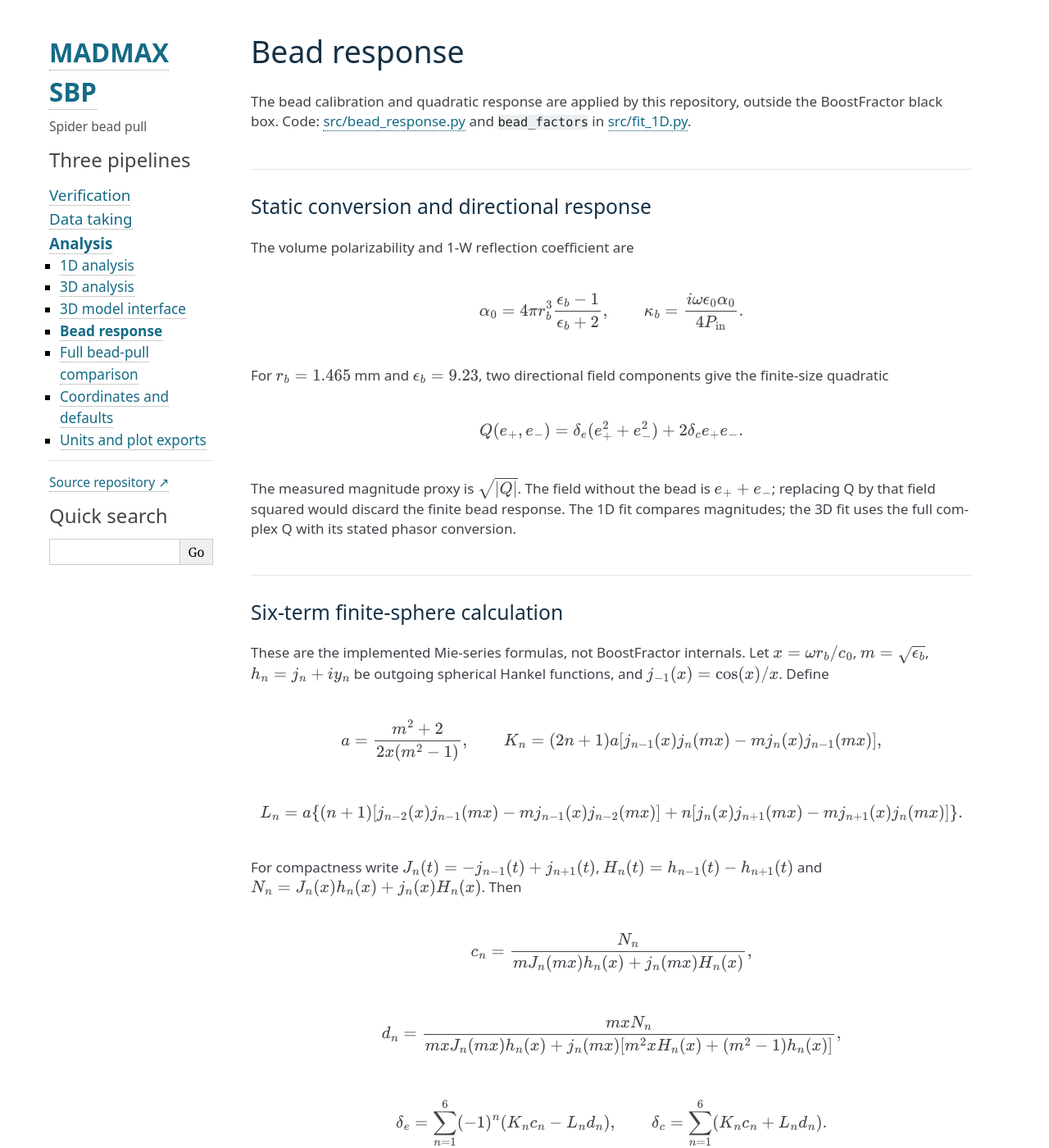
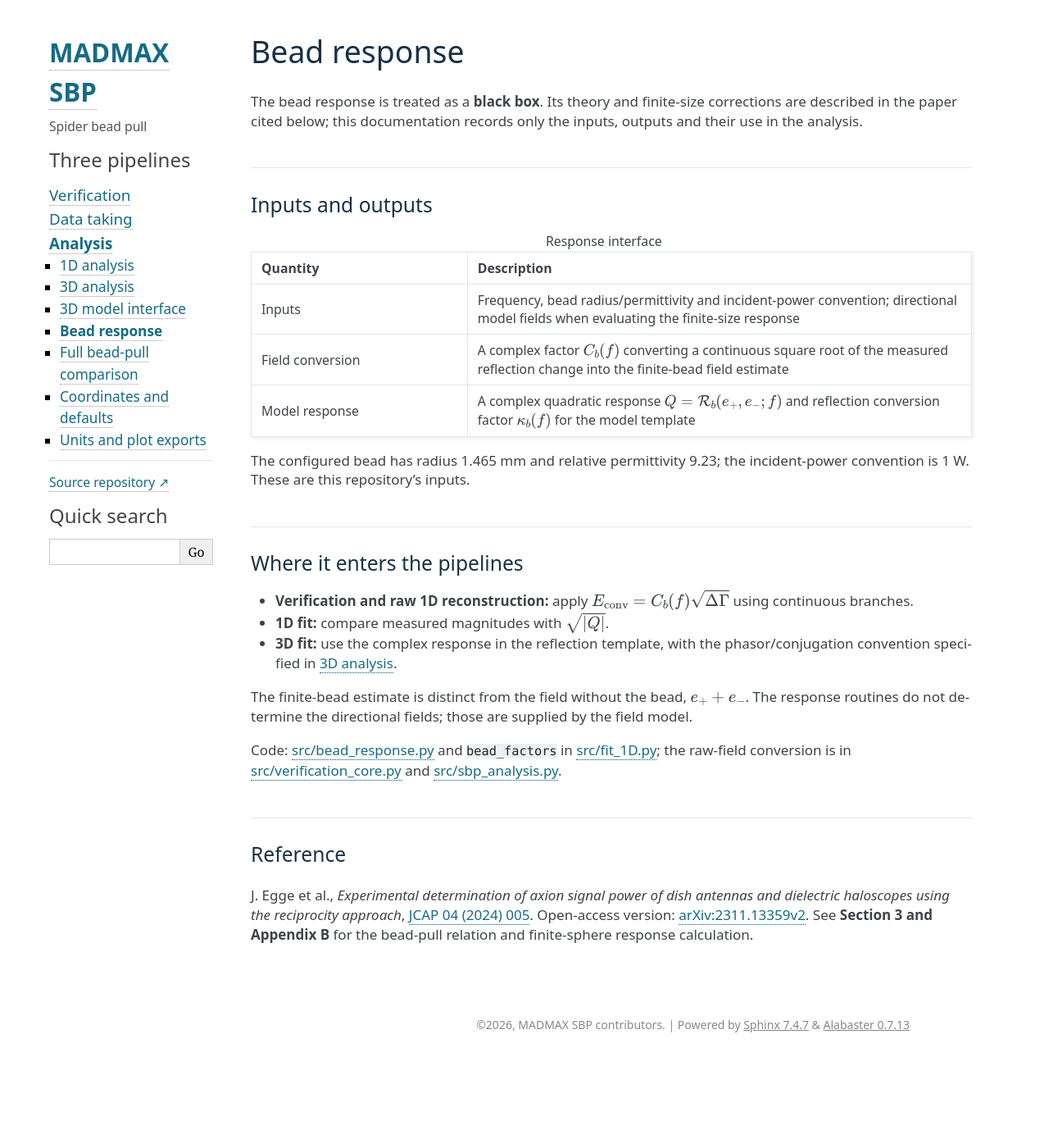
Before and after one commit to nabil-2/madmax-sbp, a Sphinx documentation site: the page built from docs/analysis/bead_response.rst, in a window 1280 px wide and 1400 px high. Shown: the whole window at 82% size. Built offline with Sphinx 7.4.7, drawn with Linux system fonts in a browser that asks for light colours; some of the changed text lies outside the part shown.

Commit message:
Treat bead response as a black box and cite Egge paper

```diff
--- a/docs/analysis/bead_response.rst
+++ b/docs/analysis/bead_response.rst
@@ -1,70 +1,55 @@
 Bead response
 =============
 
-The bead calibration and quadratic response are applied by this repository,
-outside the BoostFractor black box. Code: :codefile:`src/bead_response.py`
-and ``bead_factors`` in :codefile:`src/fit_1D.py`.
+The bead response is treated as a **black box**. Its theory and finite-size
+corrections are described in the paper cited below; this documentation records
+only the inputs, outputs and their use in the analysis.
 
-Static conversion and directional response
-------------------------------------------
+Inputs and outputs
+------------------
 
-The volume polarizability and 1-W reflection coefficient are
+.. list-table:: Response interface
+   :header-rows: 1
+   :widths: 30 70
 
-.. math::
+   * - Quantity
+     - Description
+   * - Inputs
+     - Frequency, bead radius/permittivity and incident-power convention;
+       directional model fields when evaluating the finite-size response
+   * - Field conversion
+     - A complex factor :math:`C_b(f)` converting a continuous square root of
+       the measured reflection change into the finite-bead field estimate
+   * - Model response
+     - A complex quadratic response :math:`Q=\mathcal R_b(e_+,e_-;f)` and
+       reflection conversion factor :math:`\kappa_b(f)` for the model template
 
-   \alpha_0=4\pi r_b^3\frac{\epsilon_b-1}{\epsilon_b+2},\qquad
-   \kappa_b=\frac{i\omega\epsilon_0\alpha_0}{4P_{\mathrm{in}}}.
+The configured bead has radius 1.465 mm and relative permittivity 9.23; the
+incident-power convention is 1 W. These are this repository's inputs.
 
-For :math:`r_b=1.465` mm and :math:`\epsilon_b=9.23`, two directional field
-components give the finite-size quadratic
+Where it enters the pipelines
+-----------------------------
 
-.. math::
+* **Verification and raw 1D reconstruction:** apply
+  :math:`E_{\mathrm{conv}}=C_b(f)\sqrt{\Delta\Gamma}` using continuous branches.
+* **1D fit:** compare measured magnitudes with :math:`\sqrt{|Q|}`.
+* **3D fit:** use the complex response in the reflection template, with the
+  phasor/conjugation convention specified in :doc:`three_dimensional`.
 
-   Q(e_+,e_-)=\delta_e(e_+^2+e_-^2)+2\delta_c e_+e_-.
+The finite-bead estimate is distinct from the field without the bead,
+:math:`e_++e_-`. The response routines do not determine the directional fields;
+those are supplied by the field model.
 
-The measured magnitude proxy is :math:`\sqrt{|Q|}`. The field without the bead
-is :math:`e_++e_-`; replacing Q by that field squared would discard the finite
-bead response. The 1D fit compares magnitudes; the 3D fit uses the full complex Q
-with its stated phasor conversion.
+Code: :codefile:`src/bead_response.py` and ``bead_factors`` in
+:codefile:`src/fit_1D.py`; the raw-field conversion is in
+:codefile:`src/verification_core.py` and :codefile:`src/sbp_analysis.py`.
 
-Six-term finite-sphere calculation
-----------------------------------
+Reference
+---------
 
-These are the implemented Mie-series formulas, not BoostFractor internals.
-Let :math:`x=\omega r_b/c_0`, :math:`m=\sqrt{\epsilon_b}`,
-:math:`h_n=j_n+i y_n` be outgoing spherical Hankel functions, and
-:math:`j_{-1}(x)=\cos(x)/x`. Define
-
-.. math::
-
-   a=\frac{m^2+2}{2x(m^2-1)},\qquad
-   K_n=(2n+1)a[j_{n-1}(x)j_n(mx)-m j_n(x)j_{n-1}(mx)],
-
-.. math::
-
-   L_n=a\{(n+1)[j_{n-2}(x)j_{n-1}(mx)-m j_{n-1}(x)j_{n-2}(mx)]
-       +n[j_n(x)j_{n+1}(mx)-m j_{n+1}(x)j_n(mx)]\}.
-
-For compactness write
-:math:`J_n(t)=-j_{n-1}(t)+j_{n+1}(t)`,
-:math:`H_n(t)=h_{n-1}(t)-h_{n+1}(t)` and
-:math:`N_n=J_n(x)h_n(x)+j_n(x)H_n(x)`. Then
-
-.. math::
-
-   c_n=\frac{N_n}{mJ_n(mx)h_n(x)+j_n(mx)H_n(x)},
-
-.. math::
-
-   d_n=\frac{mxN_n}{mxJ_n(mx)h_n(x)+j_n(mx)
-               [m^2xH_n(x)+(m^2-1)h_n(x)]},
-
-.. math::
-
-   \delta_e=\sum_{n=1}^{6}(-1)^n(K_nc_n-L_nd_n),\qquad
-   \delta_c=\sum_{n=1}^{6}(K_nc_n+L_nd_n).
-
-Verification and raw transverse reconstruction use the static conversion
-:math:`E_{\mathrm{conv}}=\sqrt{\Delta\Gamma/\kappa_b}` with continuous branches.
-They do not independently separate the two directional waves. That separation
-comes from the longitudinal or 3D field model.
+J. Egge et al., *Experimental determination of axion signal power of dish
+antennas and dielectric haloscopes using the reciprocity approach*,
+`JCAP 04 (2024) 005 <https://doi.org/10.1088/1475-7516/2024/04/005>`_.
+Open-access version: `arXiv:2311.13359v2 <https://arxiv.org/abs/2311.13359v2>`_.
+See **Section 3 and Appendix B** for the bead-pull relation and finite-sphere
+response calculation.
--- a/docs/analysis/one_dimensional.rst
+++ b/docs/analysis/one_dimensional.rst
@@ -53,12 +53,12 @@ transverse Gaussian or Bessel fit.
 ---------------------------------
 
 Unwrap :math:`\theta=\arg D_r` in radius, then align the centre's branch across
-frequency. With the polarizability from :doc:`bead_response`:
+frequency. Apply the conversion factor :math:`C_b(f)` supplied by the
+:doc:`bead-response interface <bead_response>`:
 
 .. math::
 
-   E_{\mathrm{conv}}(r,f)=
-   \sqrt{\frac{4P_{\mathrm{in}}}{i\omega\epsilon_0\alpha_0}}
+   E_{\mathrm{conv}}(r,f)=C_b(f)
    \sqrt{|D_r|}\,e^{i\theta/2},\qquad
    E_T(f)=2\pi\int_0^{R_{\mathrm{int}}}rE_{\mathrm{conv}}(r,f)\,dr.
 
```
Also changed, not shown: README.md (+2 -2 lines), docs/analysis/three_dimensional.rst (+6 -4 lines), docs/verification.rst (+5 -6 lines).
